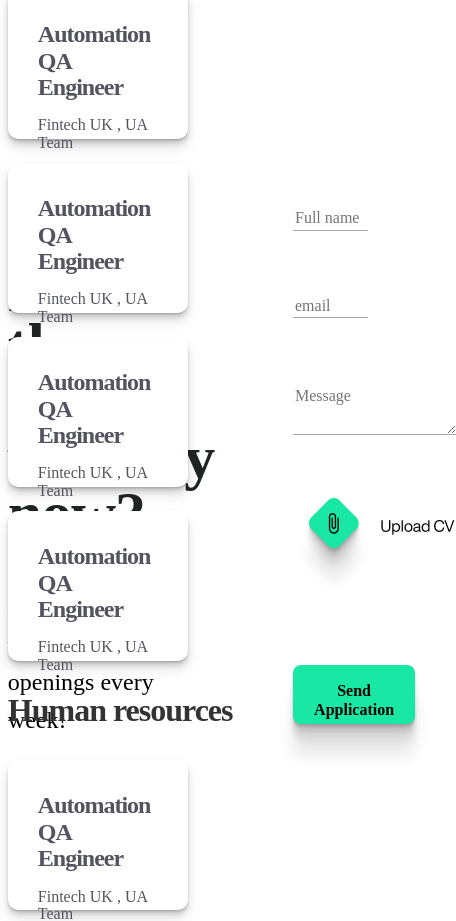
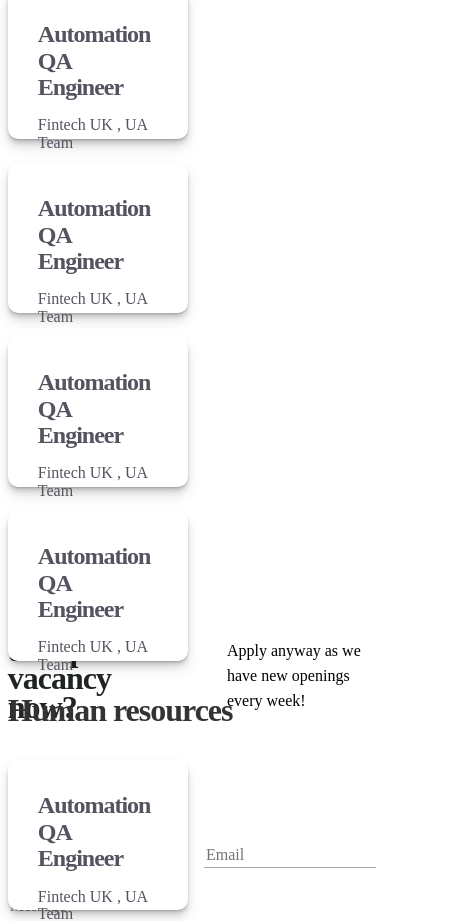
Before and after one commit to noJokesCoder/frsft-task, a React (Create React App) app: page / in a window 390 px wide. Shown: the part 5014-5935 px from the top of the page, 456 px wide, since content can reach past the window. Built offline with nearby package versions, Linux system fonts and the light colour scheme.

Commit message:
adjusted Form layout for mobiles

```diff
--- a/src/components/Form-application/Form.js
+++ b/src/components/Form-application/Form.js
@@ -39,7 +39,7 @@ export const FormSubmit = () => {
               type="email"
               name="aplicants email"
               id="aplicantsEmail"
-              placeholder="email"
+              placeholder="Email"
               required
             />
             <textarea
--- a/src/components/Form-application/Form.scss
+++ b/src/components/Form-application/Form.scss
@@ -1,6 +1,7 @@
 @import "./../../App-styles.scss";
 .form {
   padding: 40px 0 100px 0;
+
   &__wrapper {
     display: flex;
     gap: 98px;
@@ -47,8 +48,7 @@
     }
     textarea {
       margin: 0;
-      width: 100%;
-      //   height: 24px;
+      width: 100;
       font-size: 16px;
       line-height: 24px;
       border: none;
@@ -75,3 +75,74 @@
     }
   }
 }
+@media screen and (max-width: 768px) {
+  .form {
+    margin-top: 400px;
+  }
+  .form__wrapper {
+    flex-direction: column;
+  }
+  .form__headline {
+    width: 100%;
+    display: flex;
+    justify-content: flex-start;
+    align-items: center;
+    gap: 64px;
+  }
+  .form__headline h3 {
+    font-size: 32px;
+    width: 50%;
+  }
+  .form__headline p {
+    font-size: 16px;
+    width: 50%;
+  }
+  .form__application textarea {
+    width: 100%;
+  }
+  .form__application-btn {
+    margin: 0px auto;
+    width: 75%;
+    height: 59px;
+    align-self: flex-end;
+  }
+}
+@media screen and (max-width: 375px) {
+  .form {
+    margin-top: 1250px;
+    padding: 60px 0 40px 0;
+  }
+  .form__wrapper {
+    gap: 32px;
+  }
+  .form__headline {
+    width: 100%;
+    height: 200px;
+    display: flex;
+    flex-direction: column;
+    justify-content: flex-start;
+    align-items: center;
+    gap: 16px;
+  }
+  .form__headline h3 {
+    font-size: 32px;
+    width: 100%;
+    padding: 0;
+  }
+  .form__headline p {
+    font-size: 16px;
+    width: 100%;
+  }
+  .form__application input[type="text"] {
+    width: 100%;
+  }
+  .form__application input[type="email"] {
+    width: 100%;
+  }
+  .form__application textarea {
+    width: 100%;
+  }
+  .form__application-btn {
+    width: 100%;
+  }
+}
```
